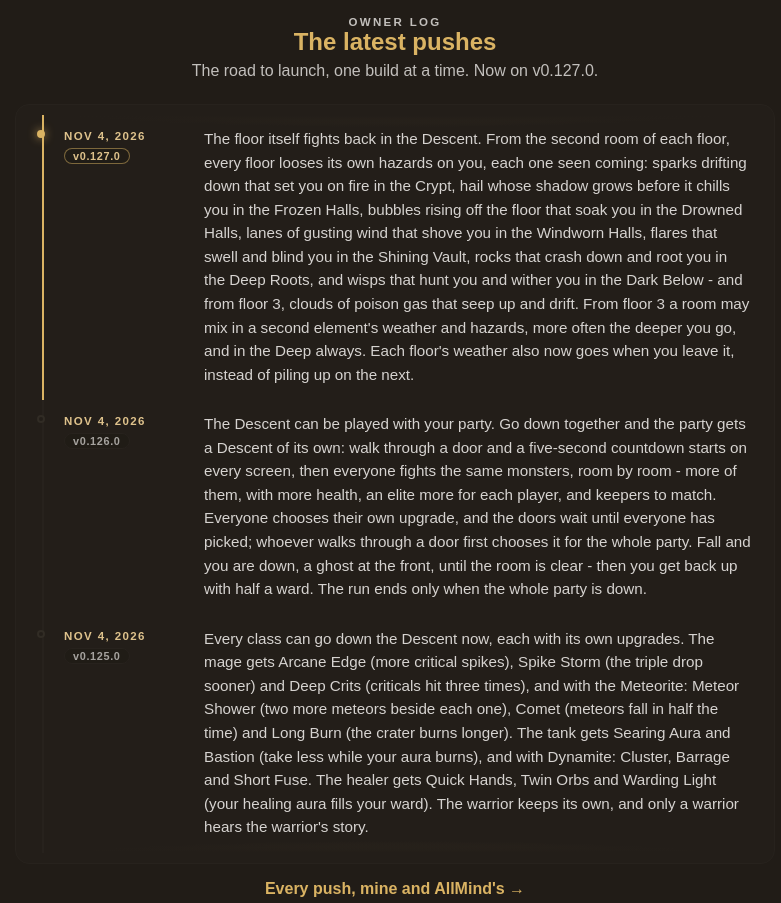
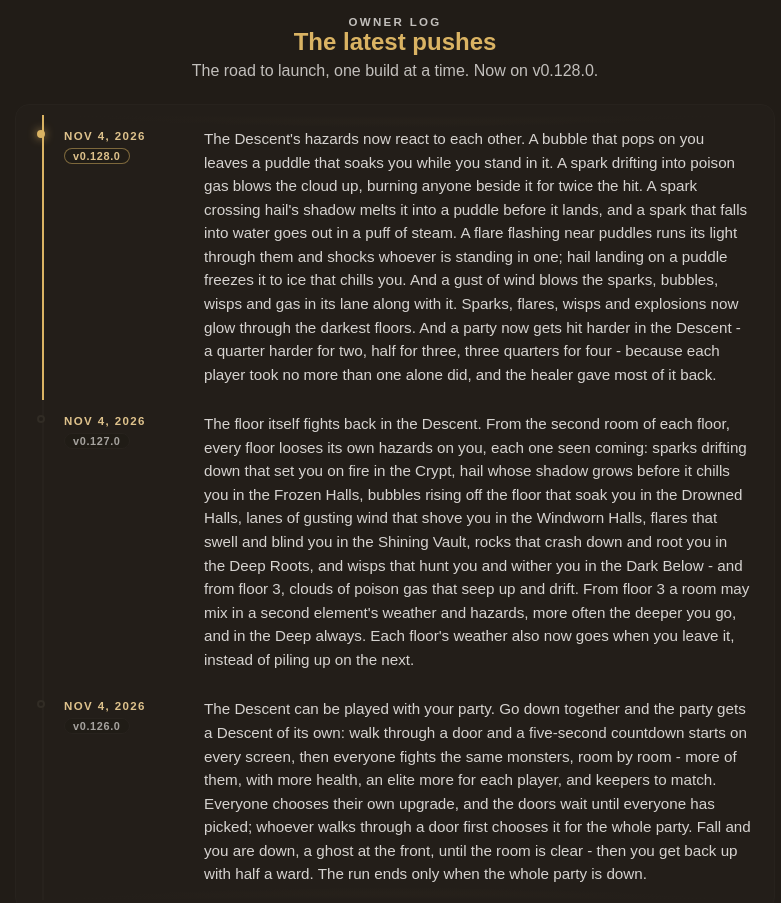
Before and after one commit to Tunacanman2EZ/elusion-site, a website: page index.html in a window 1280 px wide. Shown: the part 4480-5383 px from the top of the page, without its empty margins (245-1026 px from the left). Drawn offline with Linux system fonts and the light colour scheme; no server answers.

Commit message:
Site - the 0.128.0 row
Ship with the game (.\tools\ship.ps1 does both).

- index.html (the latest three: 0.128.0, 0.127.0, 0.126.0) and
  updates.html: the 0.128.0 row (the hazards reacting, and a party
  hit harder); "Now on v0.128.0".
- guide.html: the Descent's line says the floor fights back and its
  hazards react.
- test_seo: 188 passed.

Commit message:

The 0.128.0 update: the Descent's hazards react to each other

Co-Authored-By: Claude Opus 5.5 <noreply@anthropic.com>
Claude-Session: https://claude.ai/code/session_01CTtZ8FU726vHCSnXNVNBgX

```diff
--- a/index.html
+++ b/index.html
@@ -451,20 +451,20 @@
     <div class="section-head">
       <p class="eyebrow">Owner log</p>
       <h2>The latest pushes</h2>
-      <p>The road to launch, one build at a time. Now on v0.127.0.</p>
+      <p>The road to launch, one build at a time. Now on v0.128.0.</p>
     </div>
     <div class="updates updates-short">
       <div class="update-row latest">
+        <div class="update-when"><time datetime="2026-11-04">Nov 4, 2026</time><span class="update-version">v0.128.0</span></div>
+        <p>The Descent's hazards now react to each other. A bubble that pops on you leaves a puddle that soaks you while you stand in it. A spark drifting into poison gas blows the cloud up, burning anyone beside it for twice the hit. A spark crossing hail's shadow melts it into a puddle before it lands, and a spark that falls into water goes out in a puff of steam. A flare flashing near puddles runs its light through them and shocks whoever is standing in one; hail landing on a puddle freezes it to ice that chills you. And a gust of wind blows the sparks, bubbles, wisps and gas in its lane along with it. Sparks, flares, wisps and explosions now glow through the darkest floors. And a party now gets hit harder in the Descent - a quarter harder for two, half for three, three quarters for four - because each player took no more than one alone did, and the healer gave most of it back.</p>
+      </div>
+      <div class="update-row">
         <div class="update-when"><time datetime="2026-11-04">Nov 4, 2026</time><span class="update-version">v0.127.0</span></div>
         <p>The floor itself fights back in the Descent. From the second room of each floor, every floor looses its own hazards on you, each one seen coming: sparks drifting down that set you on fire in the Crypt, hail whose shadow grows before it chills you in the Frozen Halls, bubbles rising off the floor that soak you in the Drowned Halls, lanes of gusting wind that shove you in the Windworn Halls, flares that swell and blind you in the Shining Vault, rocks that crash down and root you in the Deep Roots, and wisps that hunt you and wither you in the Dark Below - and from floor 3, clouds of poison gas that seep up and drift. From floor 3 a room may mix in a second element's weather and hazards, more often the deeper you go, and in the Deep always. Each floor's weather also now goes when you leave it, instead of piling up on the next.</p>
       </div>
       <div class="update-row">
         <div class="update-when"><time datetime="2026-11-04">Nov 4, 2026</time><span class="update-version">v0.126.0</span></div>
         <p>The Descent can be played with your party. Go down together and the party gets a Descent of its own: walk through a door and a five-second countdown starts on every screen, then everyone fights the same monsters, room by room - more of them, with more health, an elite more for each player, and keepers to match. Everyone chooses their own upgrade, and the doors wait until everyone has picked; whoever walks through a door first chooses it for the whole party. Fall and you are down, a ghost at the front, until the room is clear - then you get back up with half a ward. The run ends only when the whole party is down.</p>
-      </div>
-      <div class="update-row">
-        <div class="update-when"><time datetime="2026-11-04">Nov 4, 2026</time><span class="update-version">v0.125.0</span></div>
-        <p>Every class can go down the Descent now, each with its own upgrades. The mage gets Arcane Edge (more critical spikes), Spike Storm (the triple drop sooner) and Deep Crits (criticals hit three times), and with the Meteorite: Meteor Shower (two more meteors beside each one), Comet (meteors fall in half the time) and Long Burn (the crater burns longer). The tank gets Searing Aura and Bastion (take less while your aura burns), and with Dynamite: Cluster, Barrage and Short Fuse. The healer gets Quick Hands, Twin Orbs and Warding Light (your healing aura fills your ward). The warrior keeps its own, and only a warrior hears the warrior's story.</p>
       </div>
     </div>
     <p class="updates-more"><a href="updates.html">Every push, mine and AllMind's&nbsp;&rarr;</a></p>
```
Also changed, not shown: guide.html (+2 -1 lines), updates.html (+5 -1 lines).
